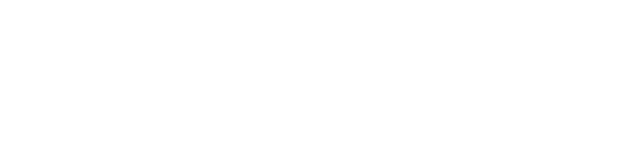
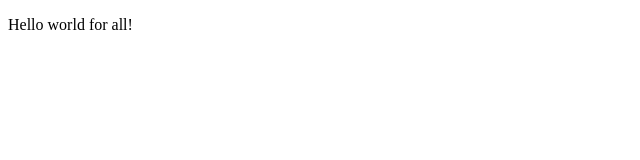
Before and after one commit to DubnitskijV/project, a plain HTML site: page index.html in a window 1280 px wide. Shown: the whole page, without its empty margins (0-640 px from the left). Drawn offline with Linux system fonts and the light colour scheme.

Commit message:
Second commit. Change index html

```diff
--- a/index.html
+++ b/index.html
@@ -7,6 +7,8 @@
 </head>
 <body>
 
+    <p>Hello world for all!</p>
+
     <script src="script.js"></script>
 </body>
 </html>
```
